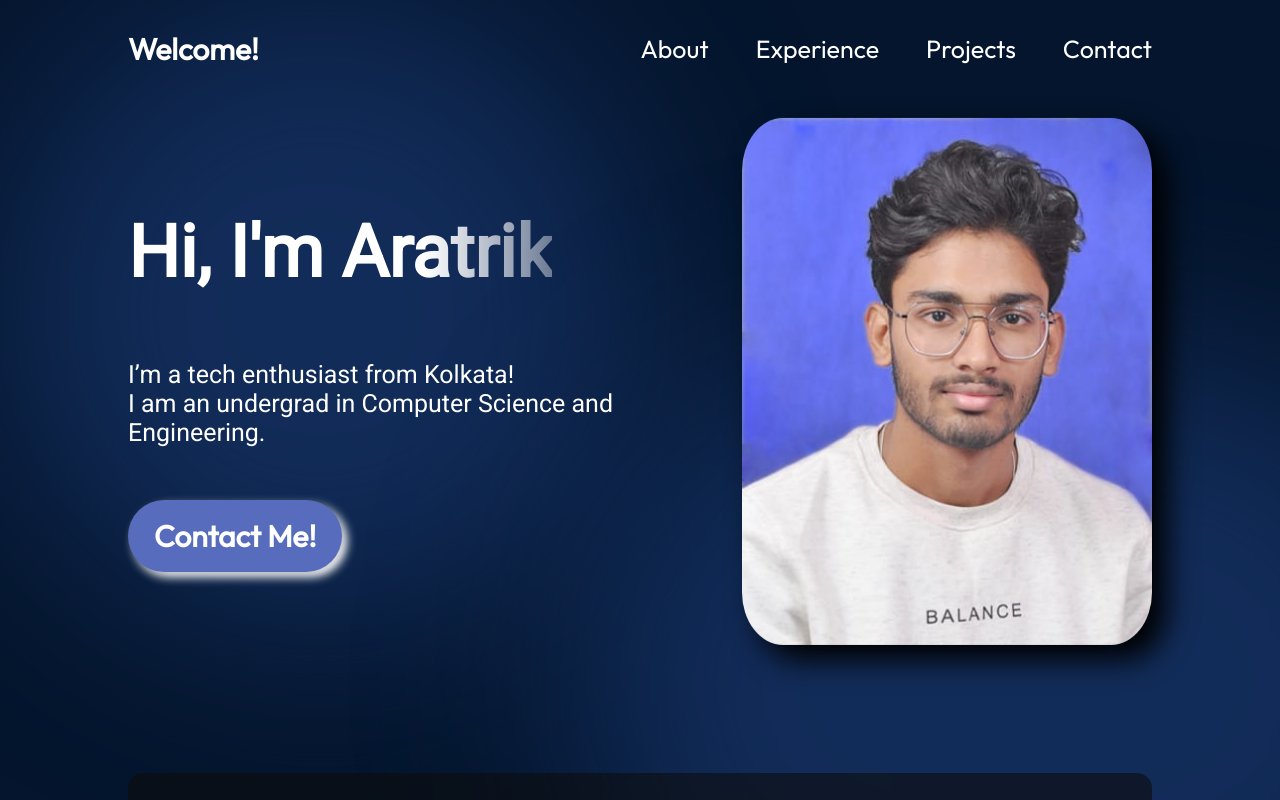
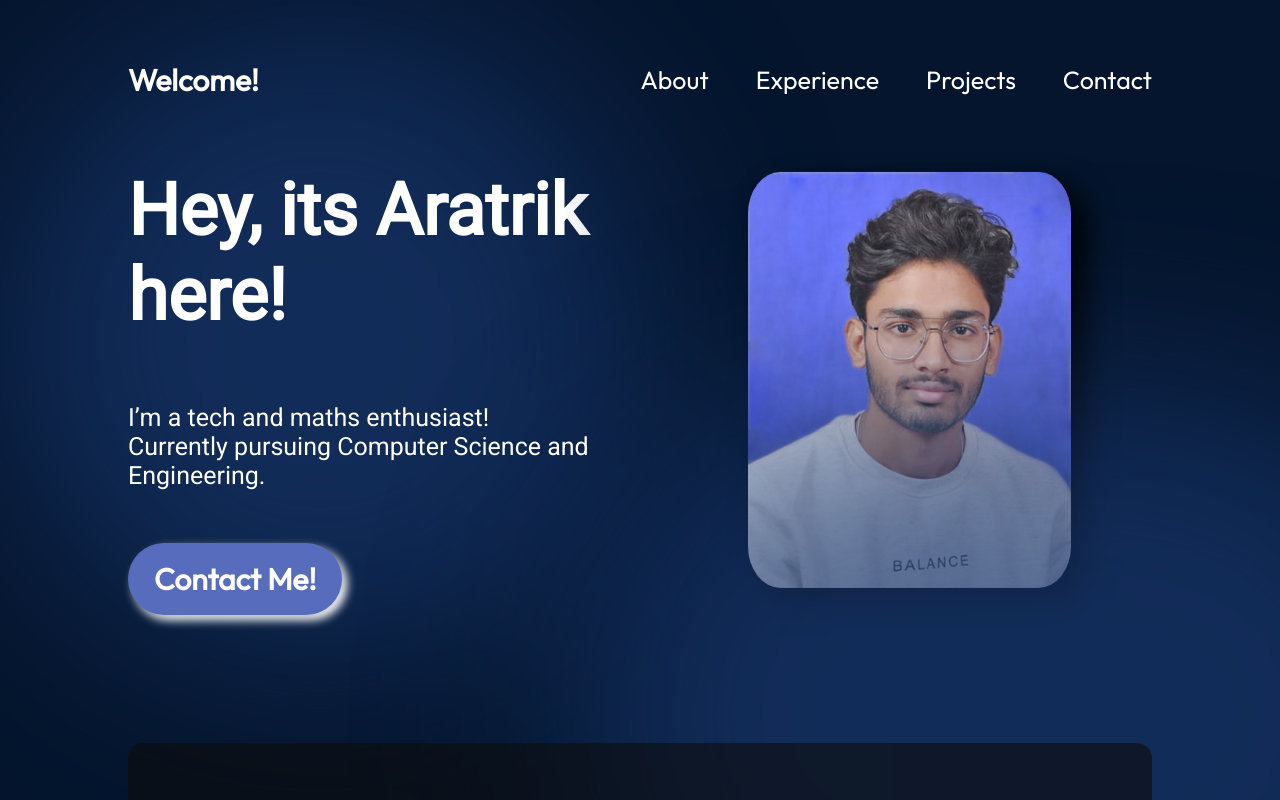
Before and after one commit to Aratrik123/FirstPortfolio, a React (Vite) app: page / in a window 1280 px wide. Shown: the top 800 px of the page. Built offline with nearby package versions, Linux system fonts and the light colour scheme.

Commit message:
Few Changes

```diff
--- a/src/App.jsx
+++ b/src/App.jsx
@@ -5,6 +5,7 @@ import { Experience } from "./components/Experience/Experience";
 import { Hero } from "./components/Hero/Hero";
 import { Navbar } from "./components/Navbar/Navbar";
 import { Projects } from "./components/Projects/Projects";
+import { Footer } from "./components/Footer/Footer";
 
 function App() {
   return (
@@ -15,6 +16,7 @@ function App() {
       <Experience />
       <Projects />
       <Contact />
+      <Footer />
     </div>
   );
 }
--- a/src/components/About/About.jsx
+++ b/src/components/About/About.jsx
@@ -13,7 +13,7 @@ export const About = () => {
         <img
           src={getImageUrl("about/aratrik.jpeg")}
           alt="Me sitting with a laptop"
-          className={styles.aratrik} data-aos="fade-right" data-aos-delay="400"
+          className={styles.aratrik} data-aos="flip-right" data-aos-delay="400"
         />
         <ul className={styles.aboutItems}>
           <li className={styles.aboutItem} data-aos="fade-right" data-aos-delay="400">
--- a/src/components/About/About.module.css
+++ b/src/components/About/About.module.css
@@ -28,7 +28,7 @@
 }
 
 .aratrik {
-  width: 30%;
+  width: 60%;
   border-radius: 20px;
   opacity: 0.7;
   filter: drop-shadow(8px 8px 8px cyan);
--- /dev/null
+++ b/src/components/Footer/Footer.jsx
@@ -0,0 +1,14 @@
+import React from 'react';
+import 'aos/dist/aos.css';
+
+export const Footer = () => {
+  const currentYear = new Date().getFullYear();
+
+  return (
+    <footer className="position-absolute bottom-0 w-full bg-gradient-to-r from-sky-400 via-gray-50 to-blue-500 text-center lg:text-left">
+      <div className="p-4 text-center text-neutral-700 dark:text-neutral-200">
+        ©{currentYear} by Semicolon
+      </div>
+    </footer>
+  );
+};
--- a/src/components/Hero/Hero.jsx
+++ b/src/components/Hero/Hero.jsx
@@ -9,20 +9,20 @@ export const Hero = () => {
   return (
     <section className={styles.container}>
       <div className={styles.content}>
-        <h1 className={styles.title} data-aos="fade-right" data-aos-delay="400">Hi, I'm Aratrik</h1>
+        <h1 className={styles.title} data-aos="fade-right" data-aos-delay="400">Hey, its Aratrik here!</h1>
         <p className={styles.description} data-aos="fade-right" data-aos-delay="600">
-        I’m a tech enthusiast from Kolkata!<br />
-        I am an undergrad in Computer Science and Engineering.
+        I’m a tech and maths enthusiast!<br />
+        Currently pursuing Computer Science and Engineering.
         </p>
         <a href="https://www.linkedin.com/in/aratrik-bandyopadhyay-14755a222/" className={styles.contactBtn} data-aos="fade-right" data-aos-delay="800">
           Contact Me!
         </a>
       </div>
-      <img
+      <a href="https://www.instagram.com/in_dealing_dead_03/"><img
         src={getImageUrl("hero/aratrik-balance.jpeg")}
         alt="Hero image of me"
         className={styles.heroImg} data-aos="fade-left" data-aos-delay="400"
-      />
+      /></a>
       <div className={styles.topBlur} />
       <div className={styles.bottomBlur} />
     </section>
--- a/src/components/Hero/Hero.module.css
+++ b/src/components/Hero/Hero.module.css
@@ -39,6 +39,7 @@
   font-family: var(--font-roboto);
   margin-bottom: 52px;
   margin-top: 30px;
+  margin-right: 20px;;
 
 }
 
@@ -64,10 +65,9 @@
 }
 
 .heroImg {
-  width: 40%;
+  width: 80%;
   z-index: 1;
   border-radius:  10%;
-  filter: contrast(180%);
   filter: drop-shadow(15px 15px 15px black);
   animation-name: floating;
   animation-duration: 3s;
@@ -76,7 +76,7 @@
 }
 
 .heroImg:hover {
-  opacity: 0.5;
+  filter: grayscale(100%);
 }
 
 .middle {
--- a/src/components/Navbar/Navbar.jsx
+++ b/src/components/Navbar/Navbar.jsx
@@ -10,10 +10,10 @@ export const Navbar = () => {
 
   return (
     <nav className={styles.navbar}>
-      <a className={styles.title} href="/" data-aos="fade-right" data-aos-delay="600">
+      <a className={styles.title} href="/" data-aos="fade-right" data-aos-delay="400">
         Welcome!
       </a>
-      <div className={styles.menu}>
+      <div className={styles.menu} data-aos="fade-up" data-aos-delay="600">
         <img
           className={styles.menuBtn}
           src={
@@ -26,19 +26,19 @@ export const Navbar = () => {
         />
         <ul
           className={`${styles.menuItems} ${menuOpen && styles.menuOpen}`}
-          onClick={() => setMenuOpen(false)} data-aos="fade-down" data-aos-delay="600"
+          onClick={() => setMenuOpen(false)}
         >
           <li>
-            <a href="#about">About</a>
+            <a href="#about" data-aos="fade-up" data-aos-delay="400">About</a>
           </li>
           <li>
-            <a href="#experience">Experience</a>
+            <a href="#experience" data-aos="fade-up" data-aos-delay="800">Experience</a>
           </li>
           <li>
-            <a href="#projects">Projects</a>
+            <a href="#projects" data-aos="fade-up" data-aos-delay="1200">Projects</a>
           </li>
           <li>
-            <a href="#contact">Contact</a>
+            <a href="#contact" data-aos="fade-up" data-aos-delay="1600">Contact</a>
           </li>
         </ul>
       </div>
--- a/src/components/Navbar/Navbar.module.css
+++ b/src/components/Navbar/Navbar.module.css
@@ -5,7 +5,7 @@
   display: flex;
   align-items: center;
   justify-content: space-between;
-  padding-top: 30px;
+  padding-top: 61px;
   z-index: 2;
   margin: 0 10%;
 }
@@ -20,8 +20,6 @@
 
 .menuBtn {
   display: none;
-  margin-top: auto;
-  margin-bottom: auto;
 }
 
 .menu {
--- a/src/index.css
+++ b/src/index.css
@@ -1,3 +1,4 @@
+
 * {
   box-sizing: border-box;
   margin: 0;
```
Also changed, not shown: 1 other file (tests, documents, lock files or other folders).
